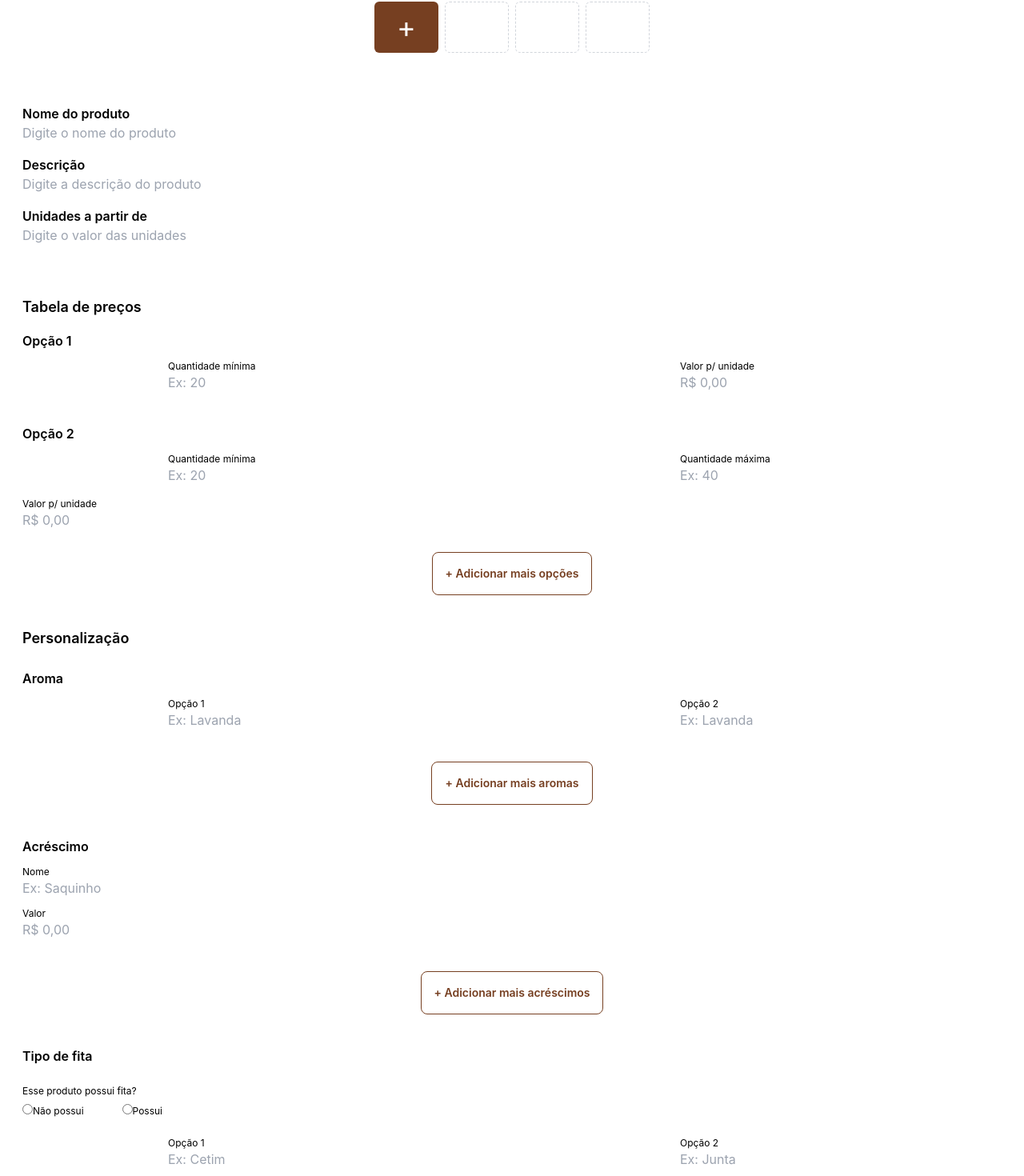
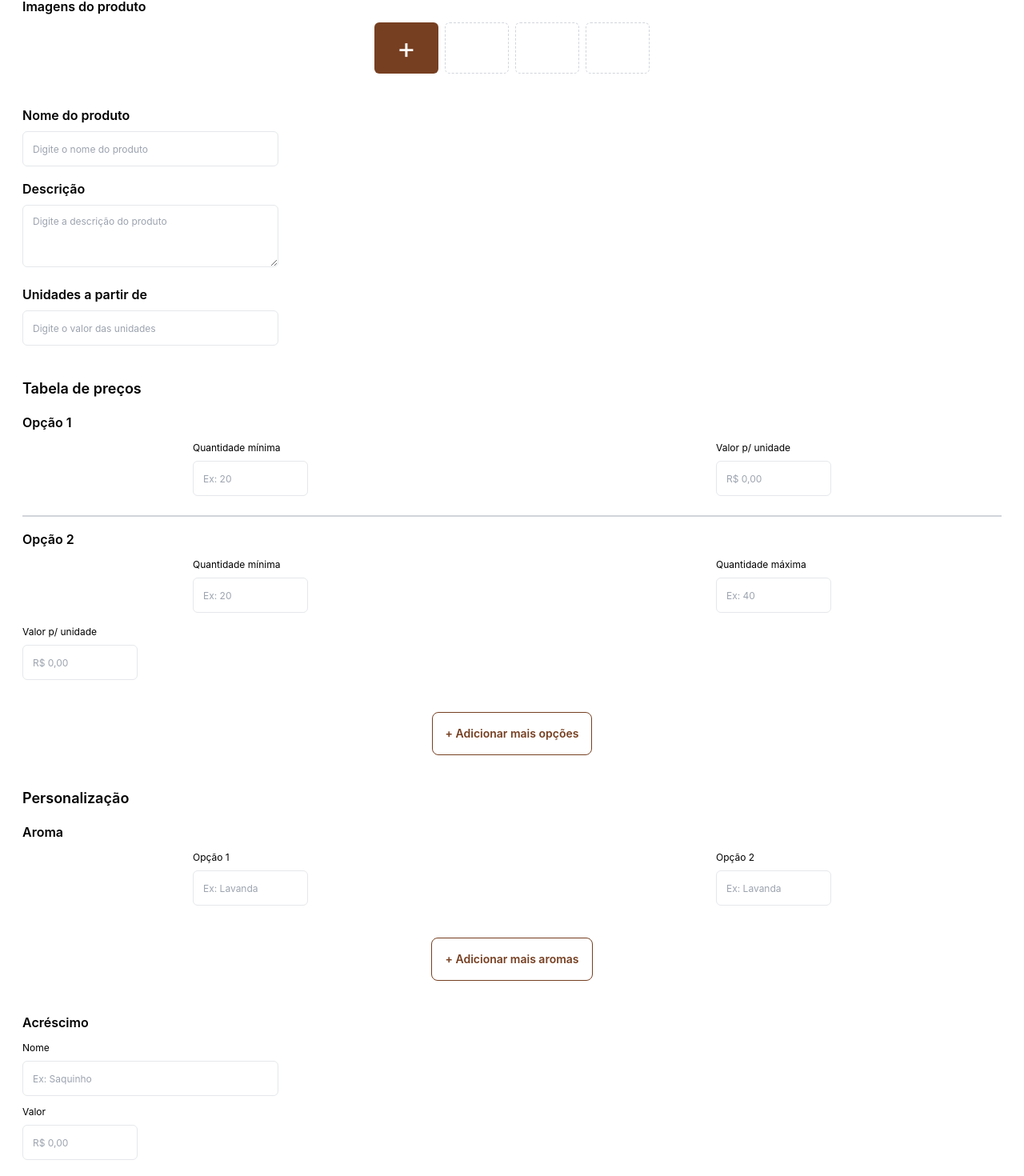
Before and after one commit to ICEI-PUC-Minas-PMV-ADS/pmv-ads-2024-1-e5-proj-empext-t5-flamme, a React (Vite) app in the folder flamme-web/: page / in a window 1280 px wide. Shown: the part 138-1608 px from the top of the page at 80% size. Built offline with nearby package versions, Linux system fonts and the light colour scheme.

Commit message:
ajustes finos tela addProduct

```diff
--- /dev/null
+++ b/flamme-web/src/components/GrayBorderTop/index.tsx
@@ -0,0 +1,7 @@
+const GrayBorderTop = () => {
+    return (
+      <div className="mt-6 border border-solid border-gray-300"></div>
+    );
+  };
+
+  export default GrayBorderTop;
--- a/flamme-web/src/screens/addProduct/index.tsx
+++ b/flamme-web/src/screens/addProduct/index.tsx
@@ -4,6 +4,8 @@ import { Button } from "../../components/Button/Button";
 import { ButtonWhite } from "../../components/ButtonWhite/ButtonWhite";
 import { SectionTitle } from "../../components/SectionTitle";
 import Rectangle from "../../components/Rectangle/index.tsx"
+import GrayBorder from "../../components/GrayBorder/index.tsx";
+import GrayBorderTop from "../../components/GrayBorderTop/index.tsx";
 
 function AddProduct() {
   function click() {
@@ -17,31 +19,33 @@ function AddProduct() {
           <Title text="Adicionar Produto" />
         </div>
 
+        <GrayBorderTop />
+
         <div className="mt-16 ml-7">
           <SectionTitle text="Imagens do produto" />
         </div>
 
         <Rectangle />
 
-        <div className="mt-16 ml-7">
+        <div className="mt-10 ml-7">
           <SectionTitle text="Nome do produto" />
-          <input type="text" placeholder="Digite o nome do produto" />
+          <input className="mt-2 w-80 border rounded-md text-xs px-3 h-11" type="text" placeholder="Digite o nome do produto" />
         </div>
 
         <div className="ml-7 mt-4">
           <SectionTitle text="Descrição" />
-          <input type="text" placeholder="Digite a descrição do produto" />
+          <textarea className="mt-2 pt-3 w-80 border rounded-md text-xs px-3" placeholder="Digite a descrição do produto" rows={4} cols={40} />
         </div>
 
         <div className="ml-7 mt-4">
           <SectionTitle text="Unidades a partir de" />
-          <input type="text" placeholder="Digite o valor das unidades" />
+          <input className="mt-2 p-2 w-80 border rounded-md text-xs px-3 h-11" type="text" placeholder="Digite o valor das unidades" />
         </div>
 
 
         {/* Tabela de preços */}
 
-        <div className="pt-16 ml-7">
+        <div className="mt-10 ml-7">
           <Title text="Tabela de preços" />
         </div>
 
@@ -50,39 +54,41 @@ function AddProduct() {
         </div>
 
         <div className="flex justify-around">
-          <div className="ml-7 mt-3">
+          <div className="mt-3">
             <Text text="Quantidade mínima" />
-            <input type="text" placeholder="Ex: 20" />
+            <input className="mt-2 p-2 w-36 border rounded-md text-xs px-3 h-11" type="text" placeholder="Ex: 20" />
           </div>
 
           <div className="ml-7 mt-3">
             <Text text="Valor p/ unidade" />
-            <input type="text" placeholder="R$ 0,00" />
+            <input className="mt-2 p-2 w-36 border rounded-md text-xs px-3 h-11" type="text" placeholder="R$ 0,00" />
           </div>
         </div>
 
-        <div className="ml-7 mt-10">
+        <GrayBorder />
+
+        <div className="ml-7 mt-4">
           <SectionTitle text="Opção 2" />
         </div>
 
         <div className="flex justify-around">
-          <div className="ml-7 mt-3">
+          <div className=" mt-3">
             <Text text="Quantidade mínima" />
-            <input type="text" placeholder="Ex: 20" />
+            <input className="mt-2 p-2 w-36 border rounded-md text-xs px-3 h-11" type="text" placeholder="Ex: 20" />
           </div>
 
           <div className="ml-7 mt-3">
             <Text text="Quantidade máxima" />
-            <input type="text" placeholder="Ex: 40" />
+            <input className="mt-2 p-2 w-36 border rounded-md text-xs px-3 h-11" type="text" placeholder="Ex: 40" />
           </div>
         </div>
 
         <div className="ml-7 mt-4">
           <Text text="Valor p/ unidade" />
-          <input type="text" placeholder="R$ 0,00" />
+          <input className="mt-2 p-2 w-36 border rounded-md text-xs px-3 h-11" type="text" placeholder="R$ 0,00" />
         </div>
 
-        <div className="flex justify-center items-center mt-7">
+        <div className="flex justify-center items-center mt-10">
           <ButtonWhite label="+ Adicionar mais opções" onclick={click} />
         </div>
 
@@ -93,22 +99,21 @@ function AddProduct() {
           <Title text="Personalização" />
         </div>
 
-        <div className="ml-7 mt-6">
+        <div className="ml-7 mt-4">
           <SectionTitle text="Aroma" />
         </div>
 
         <div className="flex justify-around">
-          <div className="ml-7 mt-3">
+          <div className="mt-3">
             <Text text="Opção 1" />
-            <input type="text" placeholder="Ex: Lavanda" />
+            <input className="mt-2 p-2 w-36 border rounded-md text-xs px-3 h-11" type="text" placeholder="Ex: Lavanda" />
           </div>
 
           <div className="ml-7 mt-3">
             <Text text="Opção 2" />
-            <input type="text" placeholder="Ex: Lavanda" />
+            <input className="mt-2 p-2 w-36 border rounded-md text-xs px-3 h-11" type="text" placeholder="Ex: Lavanda" />
           </div>
         </div>
-
 
         <div className="flex justify-center items-center mt-10">
           <ButtonWhite label="+ Adicionar mais aromas" onclick={click} />
@@ -123,12 +128,12 @@ function AddProduct() {
 
         <div className="ml-7 mt-3">
           <Text text="Nome" />
-          <input type="text" placeholder="Ex: Saquinho" />
+          <input className="mt-2 p-2 w-80 border rounded-md text-xs px-3 h-11" type="text" placeholder="Ex: Saquinho" />
         </div>
 
         <div className="ml-7 mt-3">
           <Text text="Valor" />
-          <input type="text" placeholder="R$ 0,00" />
+          <input className="mt-2 p-2 w-36 border rounded-md text-xs px-3 h-11" type="text" placeholder="R$ 0,00" />
         </div>
 
         <div className="flex justify-center items-center mt-10">
@@ -139,55 +144,54 @@ function AddProduct() {
         {/* Tipo de fita */}
 
         <div className="ml-7 mt-10">
-          <SectionTitle text="Tipo de fita" />
+          <SectionTitle text="Tipos de fita" />
         </div>
 
-        <div className="ml-7 mt-6">
+        <div className="ml-7 mt-3">
           <Text text="Esse produto possui fita?" />
         </div>
 
         <div className="flex mt-2 text-xs">
-          <div className="ml-7">
-            <label>
+          <div className="flex ml-7">
             <input
               type="radio"
               name="tipo_fita"
               value="nao_possui"
             />
+            <label className="ml-2">
               Não possui
             </label>
           </div>
 
-          <div className="ml-12">
-            <label>
+          <div className="flex ml-12">
             <input
               type="radio"
               name="tipo_fita"
               value="possui"
             />
+            <label className="ml-2">
               Possui
             </label>
           </div>
         </div>
 
         <div className="flex justify-around">
-          <div className="ml-7 mt-6">
+          <div className="mt-6">
             <Text text="Opção 1" />
-            <input type="text" placeholder="Ex: Cetim" />
+            <input className="mt-2 p-2 w-36 border rounded-md text-xs px-3 h-11" type="text" placeholder="Ex: Cetim" />
           </div>
 
           <div className="ml-7 mt-6">
             <Text text="Opção 2" />
-            <input type="text" placeholder="Ex: Junta" />
+            <input className="mt-2 p-2 w-36 border rounded-md text-xs px-3 h-11" type="text" placeholder="Ex: Junta" />
           </div>
-
         </div>
 
         <div className="flex justify-center items-center mt-10">
           <ButtonWhite label="+ Adicionar mais fitas" onclick={click} />
         </div>
 
-        <div className="flex justify-around mt-16">
+        <div className="flex justify-around mt-10">
           <div className="p-4">
             <ButtonWhite label="Cancelar" onclick={click} />
           </div>
```
Lines whose indentation alone changed are shown as unchanged.
